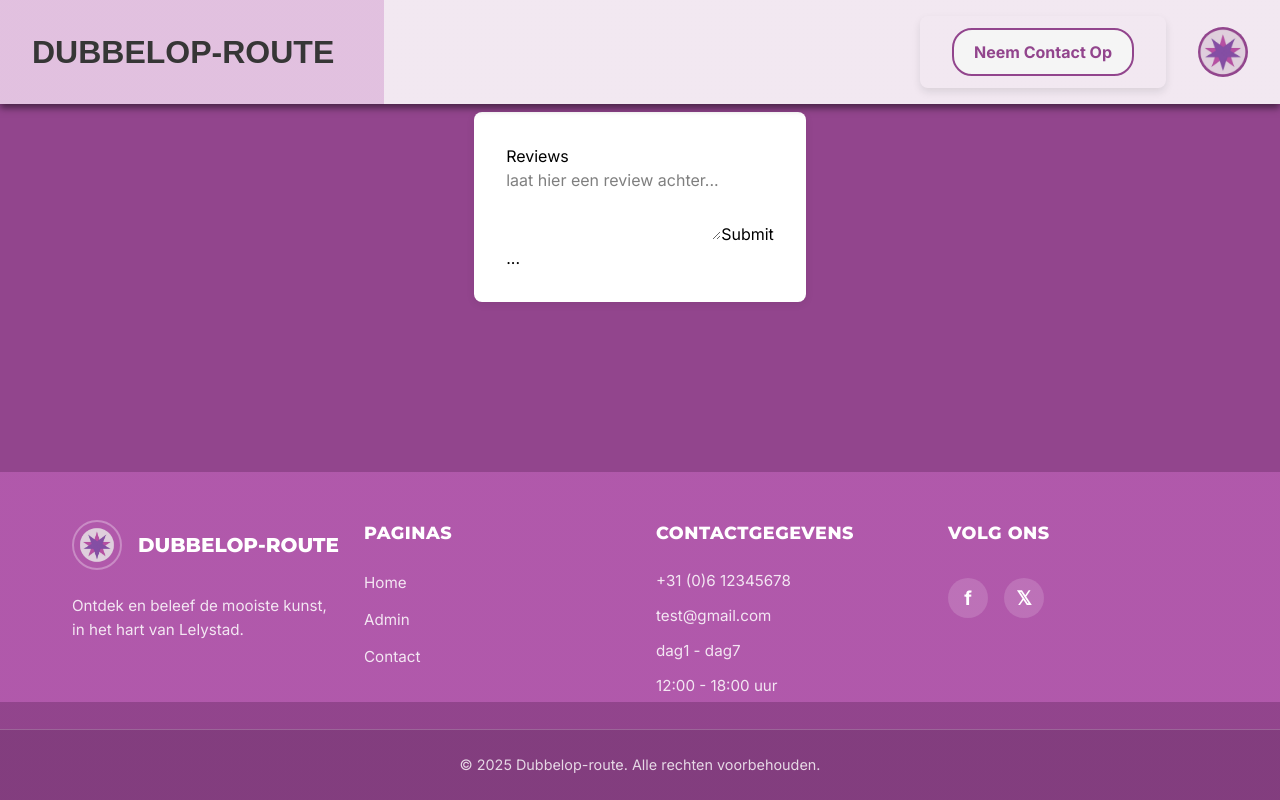
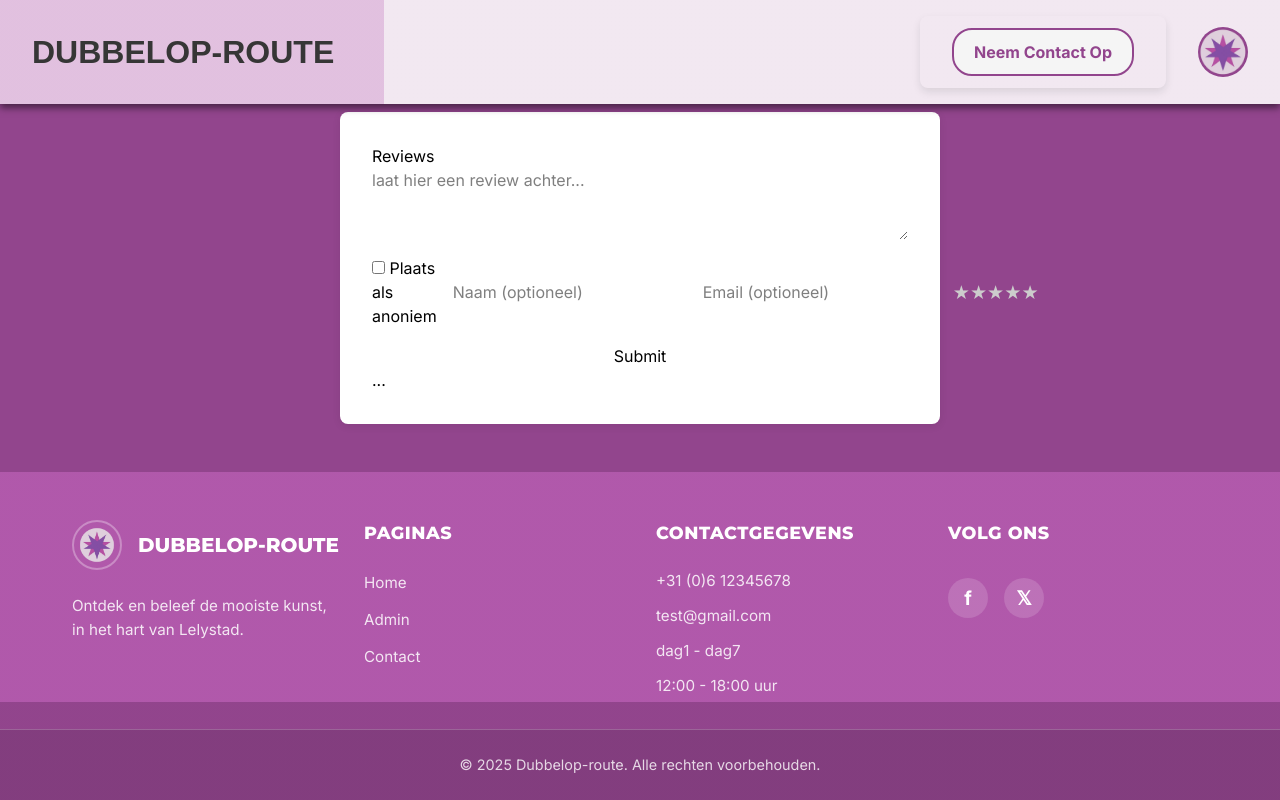
Before and after one commit to alexljn5/ed_project_croissant_team, a Vue app in the folder ed-vite/: page /reviews in a window 1280 px wide. Built offline with nearby package versions, Linux system fonts and the light colour scheme.

Commit message:
Reviews Expanded
Namen, Email, Sterren, Optionele anonimiteit, show more als meer dan 3.

```diff
--- a/ed-vite/src/pages/Reviews.vue
+++ b/ed-vite/src/pages/Reviews.vue
@@ -2,16 +2,36 @@
   <div class="reviews-page">
     <h1>Reviews</h1>
     <form @submit.prevent="addReview" class="review-form">
-      <textarea v-model="newReview" placeholder="laat hier een review achter..." required rows="3"></textarea>
+      <textarea v-model="newReview.text" placeholder="laat hier een review achter..." required rows="3"></textarea>
+      <div class="review-options">
+        <label>
+          <input type="checkbox" v-model="newReview.anonymous" /> Plaats als anoniem
+        </label>
+        <input v-if="!newReview.anonymous" v-model="newReview.name" placeholder="Naam (optioneel)" />
+        <input v-model="newReview.email" placeholder="Email (optioneel)" type="email" />
+        <div class="star-rating">
+          <span v-for="star in 5" :key="star" @click="newReview.stars = star" :class="['star', { active: newReview.stars >= star }]">&#9733;</span>
+        </div>
+      </div>
       <button type="submit">Submit</button>
     </form>
     <div class="reviews-list" v-if="reviews.length">
       <h2>Reviews:</h2>
       <ul>
-        <li v-for="(review, idx) in reviews" :key="idx" class="review-item">
-          <span class="review-text">{{ review }}</span>
+        <li v-for="(review, idx) in visibleReviews" :key="idx" class="review-item">
+          <span class="review-text">{{ review.text }}</span>
+          <div class="review-meta">
+            <span v-if="review.anonymous">(anoniem)</span>
+            <span v-else-if="review.name">- {{ review.name }}</span>
+            <span v-if="review.email" class="review-email"> ({{ review.email }})</span>
+            <span v-if="review.stars" class="review-stars">
+              <span v-for="star in 5" :key="star" :class="['star', { active: review.stars >= star }]">&#9733;</span>
+            </span>
+          </div>
+          <button @click="removeReview(idx)" class="remove-btn">Verwijder <p id="liltekst">"(temporary ofc)"</p></button>
         </li>
       </ul>
+      <button v-if="visibleReviews.length < reviews.length" @click="showMoreReviews" class="show-more-btn">Show more</button>
     </div>
     <div v-else class="no-reviews">...</div>
   </div>
@@ -20,9 +40,20 @@
 <script setup lang="ts">
 import { ref, onMounted, watch } from 'vue'
 
-const STORAGE_KEY = 'site-reviews-v1'
-const newReview = ref('')
-const reviews = ref<string[]>([])
+const STORAGE_KEY = 'site-reviews-v2'
+interface Review {
+  text: string;
+  anonymous: boolean;
+  name?: string;
+  email?: string;
+  stars?: number;
+}
+const newReview = ref<Review>({ text: '', anonymous: false, name: '', email: '', stars: 0 })
+const reviews = ref<Review[]>([])
+const visibleReviews = ref<Review[]>([])
+const REVIEWS_TO_SHOW = 3
+
+
 
 onMounted(() => {
   const saved = localStorage.getItem(STORAGE_KEY)
@@ -31,17 +62,34 @@ onMounted(() => {
       reviews.value = JSON.parse(saved)
     } catch {}
   }
+  visibleReviews.value = reviews.value.slice(0, REVIEWS_TO_SHOW)
 })
 
 watch(reviews, (val) => {
   localStorage.setItem(STORAGE_KEY, JSON.stringify(val))
+  visibleReviews.value = val.slice(0, REVIEWS_TO_SHOW)
 }, { deep: true })
 
 function addReview() {
-  if (newReview.value.trim()) {
-    reviews.value.unshift(newReview.value.trim())
-    newReview.value = ''
+  if (newReview.value.text.trim()) {
+    reviews.value.unshift({
+      text: newReview.value.text.trim(),
+      anonymous: newReview.value.anonymous,
+      name: newReview.value.anonymous ? '' : newReview.value.name?.trim() || '',
+      email: newReview.value.email?.trim() || '',
+      stars: newReview.value.stars || 0
+    })
+    newReview.value = { text: '', anonymous: false, name: '', email: '', stars: 0 }
   }
+}
+
+function showMoreReviews() {
+  const current = visibleReviews.value.length
+  visibleReviews.value = reviews.value.slice(0, current + REVIEWS_TO_SHOW)
+}
+
+function removeReview(idx: number) {
+  reviews.value.splice(idx, 1)
 }
 </script>
 
@@ -54,4 +102,77 @@ function addReview() {
   border-radius: 8px;
   box-shadow: 0 2px 8px rgba(0,0,0,0.08);
 }
+.review-form {
+  display: flex;
+  flex-direction: column;
+  gap: 1rem;
+}
+.review-options {
+  display: flex;
+  gap: 1rem;
+  align-items: center;
+}
+.review-item {
+  margin-bottom: 1.5rem;
+  padding-bottom: 1rem;
+  border-bottom: 1px solid #eee;
+  position: relative;
+}
+...existing code...
+.review-meta {
+  font-size: 0.9em;
+  color: #888;
+  margin-top: 0.2em;
+}
+.review-email {
+  color: #aaa;
+}
+.review-stars {
+  margin-left: 0.5em;
+}
+.star {
+  cursor: pointer;
+  color: #ccc;
+  font-size: 1.2em;
+  transition: color 0.2s;
+}
+.star.active {
+  color: #FFD700;
+}
+.remove-btn {
+  position: absolute;
+  right: 0;
+  top: 0;
+  background: #ffdddd;
+  border: none;
+  color: #c00;
+  padding: 0.2em 0.7em;
+  border-radius: 4px;
+  cursor: pointer;
+  font-size: 0.9em;
+  transition: background 0.2s;
+}
+.remove-btn:hover {
+  background: #ffbbbb;
+}
+.show-more-btn {
+  display: block;
+  margin: 1em auto 0 auto;
+  padding: 0.5em 1.5em;
+  background: #eee;
+  border: none;
+  border-radius: 4px;
+  cursor: pointer;
+  font-size: 1em;
+  color: #333;
+  transition: background 0.2s;
+}
+.show-more-btn:hover {
+  background: #ddd;
+}
+
+#liltekst {
+  font-size: 0.45em;
+  color: #888;
+}
 </style>
```
